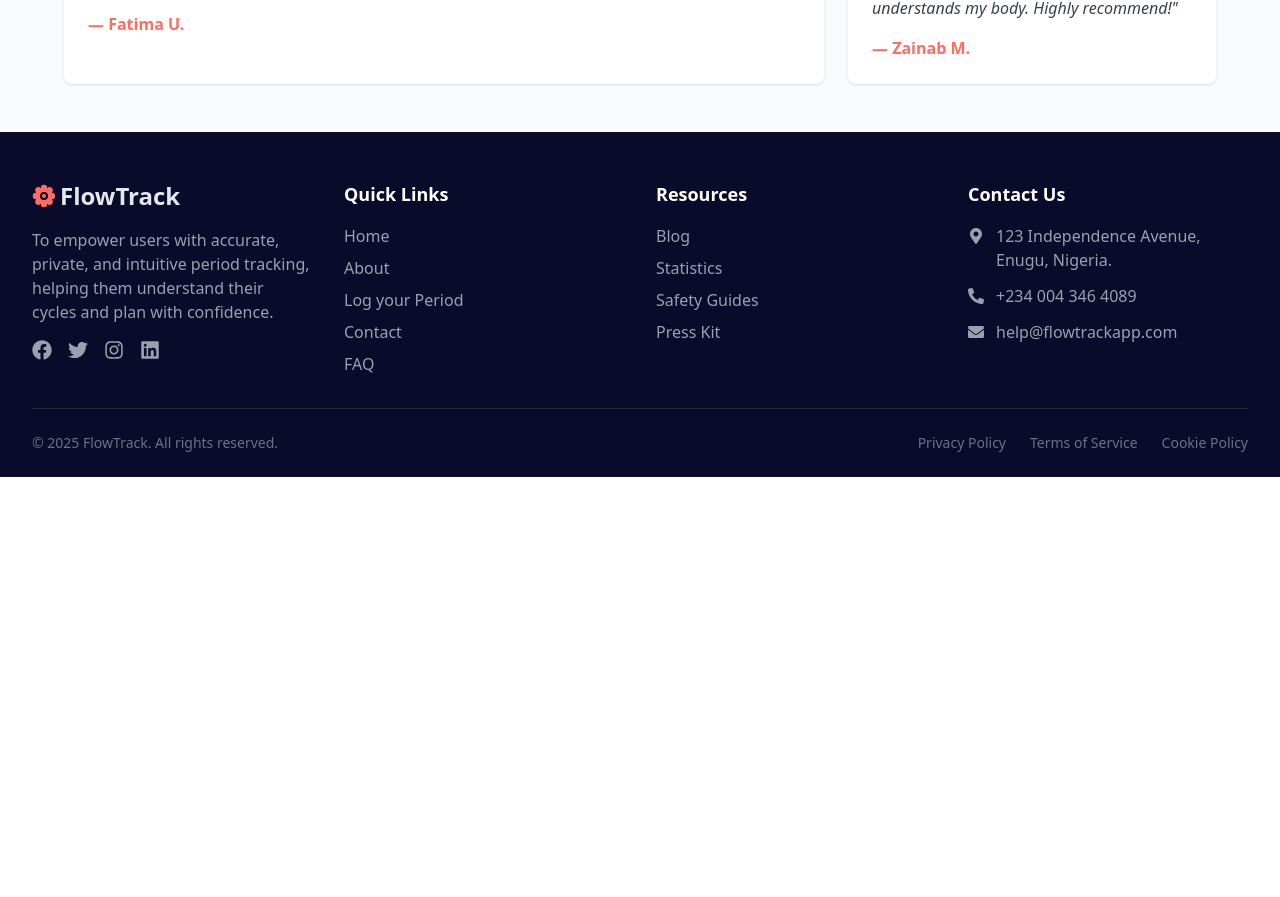
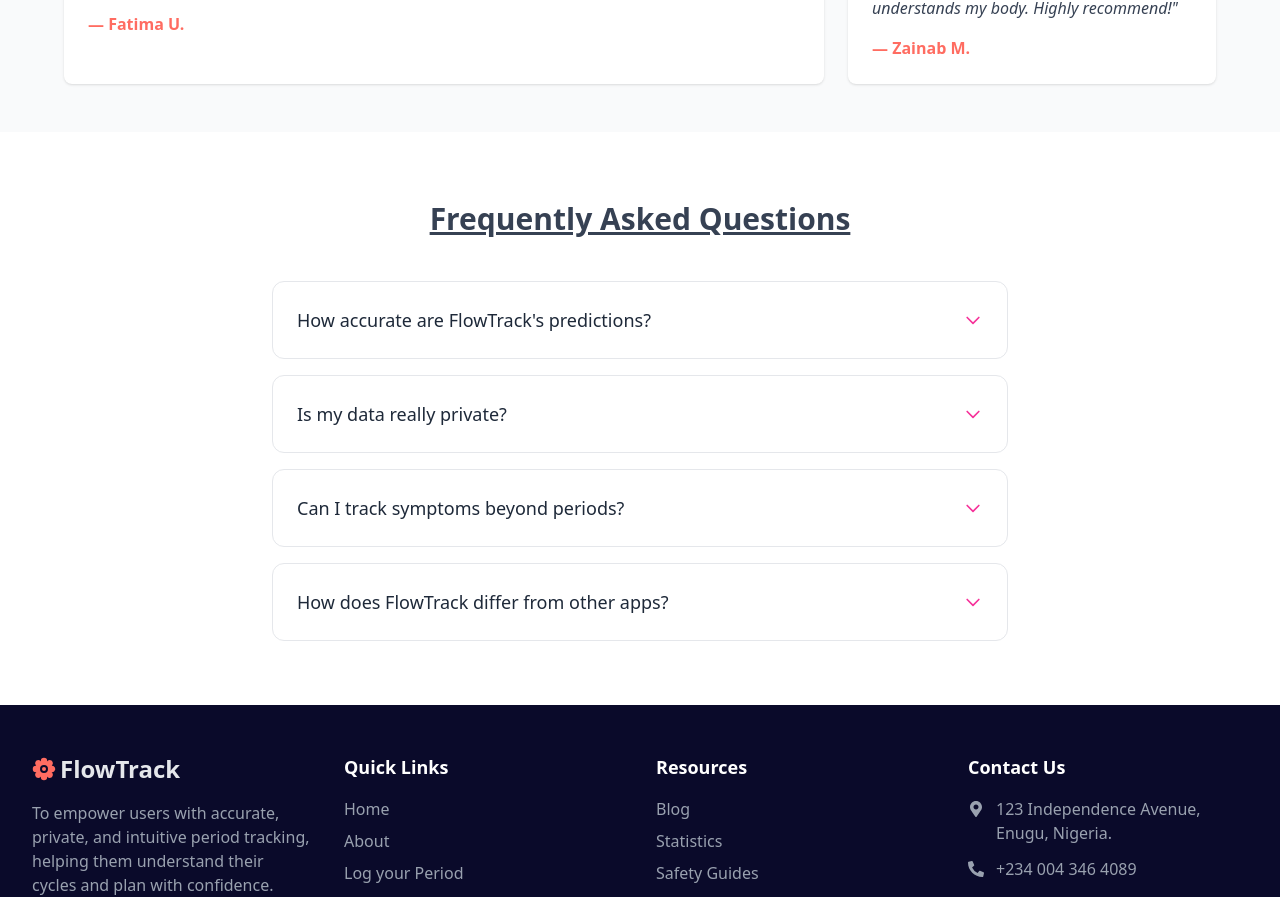
Before and after one commit to Nnamdi-Uzoigwe/Period-Tracker-Web-App, a React (Vite) app in the folder client/: page /about in a window 1280 px wide. Shown: the part 2711-3608 px from the top of the page. Before the commit the page ends 3188 px from the top, so only its background shows below. Built offline with nearby package versions, Linux system fonts and the light colour scheme.

Commit message:
new commit

```diff
--- a/client/src/pages/About.jsx
+++ b/client/src/pages/About.jsx
@@ -1,4 +1,5 @@
 import AboutHero from "../sections/About/AboutHero"
+import FAQ from "../sections/About/FAQ"
 import OurStory from "../sections/About/OurStory"
 import OurValues from "../sections/About/OurValues"
 import Testimonials from "../sections/About/Testimonials"
@@ -10,6 +11,7 @@ export default function About() {
             <OurStory />
             <OurValues />
             <Testimonials />
+            <FAQ />
         </div>
     )
 }
--- /dev/null
+++ b/client/src/sections/About/FAQ.jsx
@@ -0,0 +1,81 @@
+import { useState } from "react";
+
+export default function FAQ() {
+  const [openFaq, setOpenFaq] = useState(null);
+
+  const toggleFaq = (id) => {
+    setOpenFaq(openFaq === id ? null : id);
+  };
+
+  const faqs = [
+    {
+      id: 1,
+      question: "How accurate are FlowTrack's predictions?",
+      answer:
+        "Our algorithm achieves 90% accuracy after 3 logged cycles by combining your inputs with peer-reviewed medical patterns. Always consult a healthcare provider for medical decisions.",
+    },
+    {
+      id: 2,
+      question: "Is my data really private?",
+      answer:
+        "Absolutely. We use end-to-end encryption and never sell/share your data. You can also use anonymous mode without email registration.",
+    },
+    {
+      id: 3,
+      question: "Can I track symptoms beyond periods?",
+      answer:
+        "Yes! Log 20+ symptoms like cramps, mood swings, and sleep patterns. Custom tags are also available.",
+    },
+    {
+      id: 4,
+      question: "How does FlowTrack differ from other apps?",
+      answer:
+        "Three key ways: 1) No ads or data mining, 2) Medical-advisor-reviewed algorithms, 3) Inclusive design for all genders and cycle types.",
+    },
+  ];
+
+  return (
+    <section className="max-w-3xl mx-auto px-4 py-16">
+      <h3 className="text-[30px] font-semibold mb-10 text-gray-700 underline text-center">Frequently Asked Questions</h3>
+
+
+      <div className="space-y-4">
+        {faqs.map((faq) => (
+          <div
+            key={faq.id}
+            className="border  border-gray-200 rounded-xl overflow-hidden hover:border-pink-200 transition-colors"
+          >
+            <button
+              onClick={() => toggleFaq(faq.id)}
+              className="cursor-pointer w-full flex justify-between items-center p-6 text-left focus:outline-none"
+            >
+              <h3 className="text-lg font-medium text-gray-800">
+                {faq.question}
+              </h3>
+              <svg
+                className={`w-5 h-5 text-pink-500 transform transition-transform ${
+                  openFaq === faq.id ? "rotate-180" : ""
+                }`}
+                fill="none"
+                viewBox="0 0 24 24"
+                stroke="currentColor"
+              >
+                <path
+                  strokeLinecap="round"
+                  strokeLinejoin="round"
+                  strokeWidth="2"
+                  d="M19 9l-7 7-7-7"
+                />
+              </svg>
+            </button>
+            {openFaq === faq.id && (
+              <div className="px-6 pb-6 text-gray-600">
+                <p>{faq.answer}</p>
+              </div>
+            )}
+          </div>
+        ))}
+      </div>
+    </section>
+  );
+}
```
